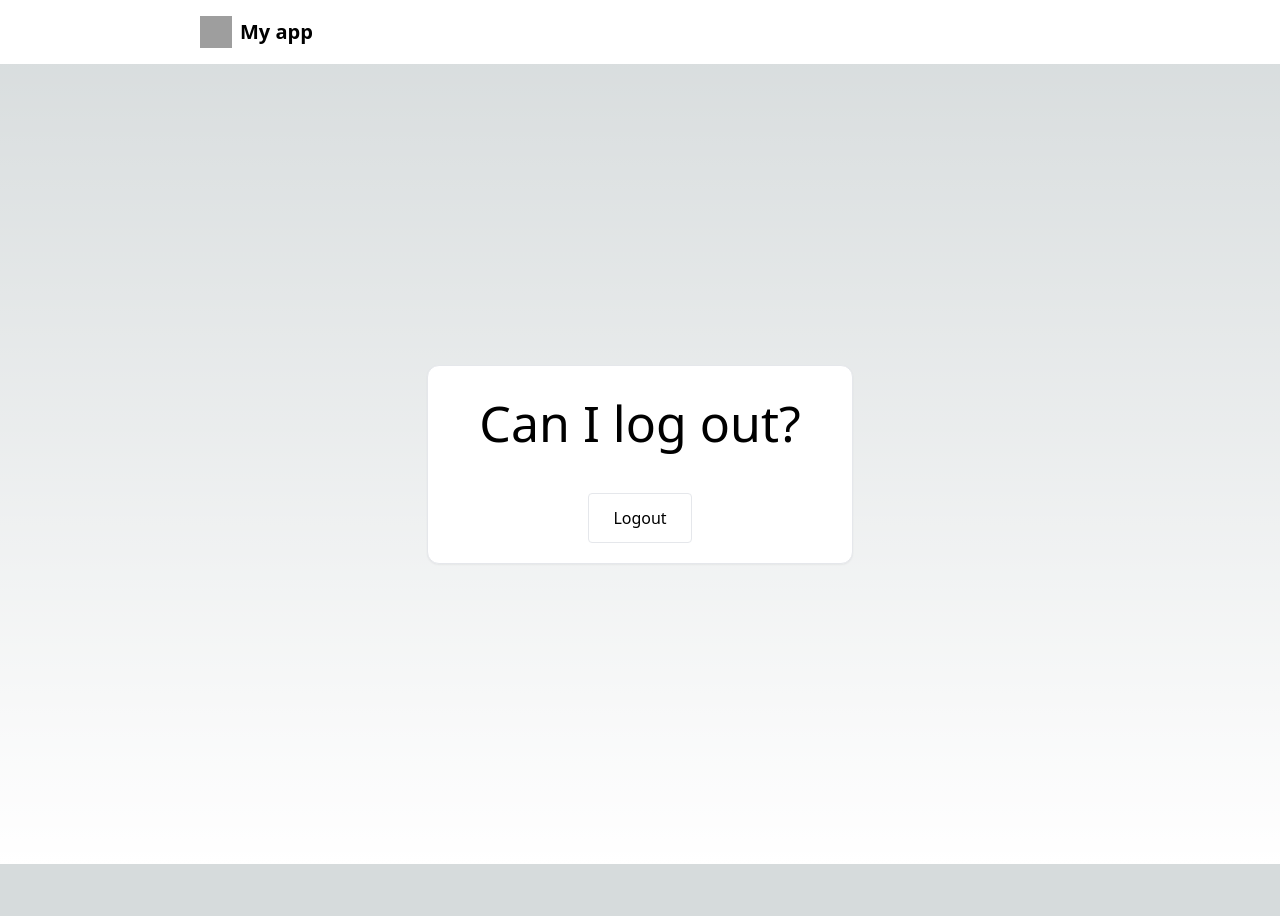
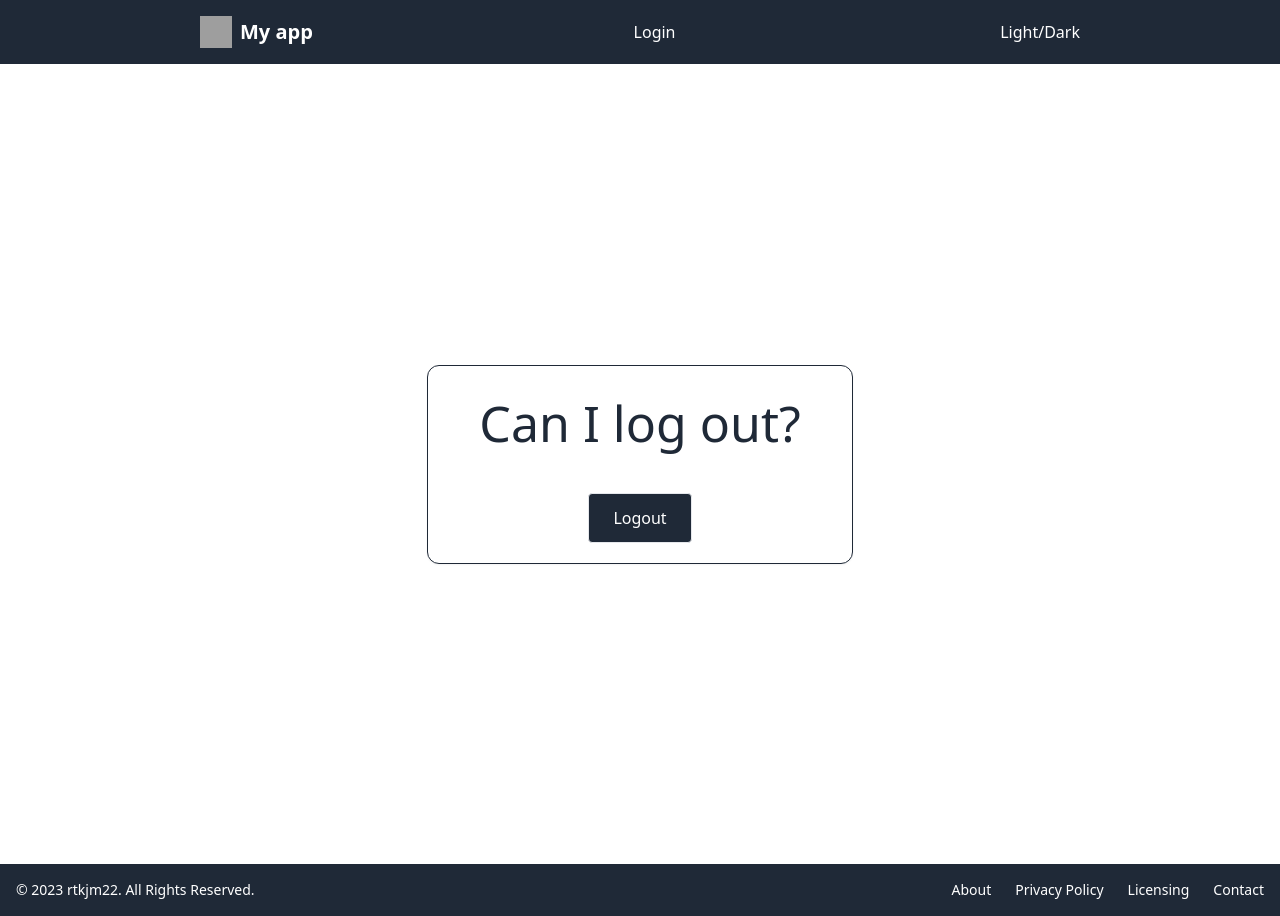
Before and after one commit to rtkjm22/mySlotApp, a Next.js app: page /logout in a window 1280 px wide. Before the commit the page ends 864 px from the top, so only its background shows below. Built offline with nearby package versions, Linux system fonts and the light colour scheme; grey boxes are pictures that could not be loaded.

Commit message:
ADD:ダーク（ホワイト）モードの追加

```diff
--- a/src/components/Molecules/Reel.tsx
+++ b/src/components/Molecules/Reel.tsx
@@ -25,7 +25,7 @@ const Reel = ({ position, active, reelArr, resultArr }: Reel) => {
   }
 
   return (
-    <div className="w-full h-[600px] bg-white transition-all overflow-hidden">
+    <div className="w-full h-[600px] bg-gray-800 transition-all overflow-hidden dark:bg-white">
       {/* リール目 */}
       <div
         className={`transition-all duration-300 ${
--- a/src/layouts/MainLayout.tsx
+++ b/src/layouts/MainLayout.tsx
@@ -1,6 +1,6 @@
 import Image from 'next/image'
 import Link from 'next/link'
-import React from 'react'
+import React, { useEffect } from 'react'
 import { selectUserInfo } from '@/stores/slice/userSlice'
 import { UserInfo } from '@/types/store/user/user'
 import { selectIsLogin } from '@/stores/slice/authSlice'
@@ -13,11 +13,34 @@ const MainLayout: React.FC<MainLayoutProps> = ({ children }) => {
   const isLogin = useSelector(selectIsLogin)
   const userInfo: UserInfo = useSelector(selectUserInfo)
 
+  const toggleDarkMode = () => {
+      // htmlタグにdarkクラスが含まれているかどうか
+    if (document.documentElement.classList.contains('dark')) {
+        document.documentElement.classList.remove('dark')
+        localStorage.theme = 'light'
+    } else {
+      document.documentElement.classList.add('dark')
+      localStorage.theme = 'dark'
+    }
+  }
+
+  const initDarkMode = () => {
+    if (localStorage.theme === 'dark' || (!('theme' in localStorage) && window.matchMedia('(prefers-color-scheme: dark)').matches)) {
+      document.documentElement.classList.add('dark')
+    } else {
+      document.documentElement.classList.remove('dark')
+    }
+  }
+
+  useEffect(() => {
+    initDarkMode()
+  }, [])
+
   return (
     <>
       {/* 共通のヘッダーコンポーネント */}
       <header>
-        <nav className="bg-white border-gray-200 py-3 px-[200px] dark:bg-gray-800">
+        <nav className="bg-gray-800 border-gray-200 py-3 px-[200px] dark:bg-white">
           <div className="flex justify-between items-center">
             <Link href="/" className="flex items-center gap-2">
               <Image
@@ -27,7 +50,7 @@ const MainLayout: React.FC<MainLayoutProps> = ({ children }) => {
                 className="block w-8 h-8 object-cover"
                 alt=""
               />
-              <span className="self-center text-xl font-semibold whitespace-nowrap dark:text-white">
+              <span className="self-center text-xl font-semibold whitespace-nowrap text-white dark:text-gray-800">
                 My app
               </span>
             </Link>
@@ -35,7 +58,7 @@ const MainLayout: React.FC<MainLayoutProps> = ({ children }) => {
             <div className={`${isLogin ? 'hidden' : 'flex'} items-center`}>
               <Link
                 href="/login"
-                className="block py-2 mr-4 pl-3 text-white rounded bg-primary-700 lg:bg-transparent lg:text-primary-700 dark:text-white"
+                className="block py-2 mr-4 pl-3  rounded bg-primary-700 lg:bg-transparent lg:text-primary-700 text-white dark:text-gray-800"
               >
                 Login
               </Link>
@@ -46,7 +69,7 @@ const MainLayout: React.FC<MainLayoutProps> = ({ children }) => {
                 <li>
                   <Link
                     href="/"
-                    className="block py-2 mr-4 pl-3 text-white rounded bg-primary-700 lg:bg-transparent lg:text-primary-700 dark:text-white"
+                    className="block py-2 mr-4 pl-3 rounded bg-primary-700 lg:bg-transparent lg:text-primary-700 text-white dark:text-gray-800"
                   >
                     Home
                   </Link>
@@ -54,7 +77,7 @@ const MainLayout: React.FC<MainLayoutProps> = ({ children }) => {
                 <li>
                   <Link
                     href={`/users/${userInfo.user_id}`}
-                    className="block py-2 mr-4 pl-3 text-gray-700 border-b border-gray-100 hover:bg-gray-50 lg:hover:bg-transparent lg:border-0 lg:hover:text-primary-700 lg:p-0 dark:text-gray-400 lg:dark:hover:text-white dark:hover:bg-gray-700 dark:hover:text-white lg:dark:hover:bg-transparent dark:border-gray-700"
+                    className="block py-2 mr-4 pl-3 border-b border-gray-100 hover:bg-gray-50 lg:hover:bg-transparent lg:border-0 lg:hover:text-primary-700 lg:p-0 dark:hover:bg-gray-700 text-white dark:text-gray-800 lg:dark:hover:bg-transparent dark:border-gray-700"
                   >
                     Profiles
                   </Link>
@@ -62,22 +85,56 @@ const MainLayout: React.FC<MainLayoutProps> = ({ children }) => {
                 <li>
                   <Link
                     href="/logout"
-                    className="block py-2 mr-4 pl-3 text-gray-700 border-b border-gray-100 hover:bg-gray-50 lg:hover:bg-transparent lg:border-0 lg:hover:text-primary-700 lg:p-0 dark:text-gray-400 lg:dark:hover:text-white dark:hover:bg-gray-700 dark:hover:text-white lg:dark:hover:bg-transparent dark:border-gray-700"
+                    className="block py-2 mr-4 pl-3 border-b border-gray-100 hover:bg-gray-50 lg:hover:bg-transparent lg:border-0 lg:hover:text-primary-700 lg:p-0 text-white dark:text-gray-800 lg:dark:hover:text-white dark:hover:bg-gray-700 dark:hover:text-white lg:dark:hover:bg-transparent dark:border-gray-700"
                   >
                     Logout
                   </Link>
                 </li>
               </ul>
             </div>
+
+            <button className='text-white dark:text-gray-800' onClick={() => toggleDarkMode()}>Light/Dark</button>
           </div>
         </nav>
       </header>
 
       {/* ページのコンテンツ */}
-      <main>{children}</main>
+      <main className="bg-white dark:bg-gray-900">{children}</main>
 
       {/* 共通のフッターコンポーネント */}
-      <footer>{/* フッターの内容 */}</footer>
+      <footer className="bg-gray-800 dark:bg-white">
+        <div className="w-full mx-auto max-w-screen-xl p-4 md:flex md:items-center md:justify-between">
+          <span className="text-sm text-white sm:text-center dark:text-gray-800">
+            © 2023{' '}
+            <Link href="https://github.com/rtkjm22/" className="hover:underline">
+              rtkjm22
+            </Link>
+            . All Rights Reserved.
+          </span>
+          <ul className="flex flex-wrap items-center mt-3 text-sm font-medium text-white dark:text-gray-800 sm:mt-0">
+            <li>
+              <Link href="#" className="mr-4 hover:underline md:mr-6 text-white dark:text-gray-800">
+                About
+              </Link>
+            </li>
+            <li>
+              <Link href="#" className="mr-4 hover:underline md:mr-6 text-white dark:text-gray-800">
+                Privacy Policy
+              </Link>
+            </li>
+            <li>
+              <Link href="#" className="mr-4 hover:underline md:mr-6 text-white dark:text-gray-800">
+                Licensing
+              </Link>
+            </li>
+            <li>
+              <Link href="#" className="hover:underline">
+                Contact
+              </Link>
+            </li>
+          </ul>
+        </div>
+      </footer>
     </>
   )
 }
--- a/src/pages/index.tsx
+++ b/src/pages/index.tsx
@@ -64,16 +64,16 @@ export default function Home() {
     }
   }
   return (
-    <main className={`h-[100vh] flex flex-col justify-center items-center`}>
+    <div className={`h-[100vh] flex flex-col justify-center items-center`}>
       <div className="w-[900px]">
         <div className="w-full grid grid-cols-3 gap-4">
           <Reels active={active} resultArr={resultArr} />
         </div>
 
-        <button className="px-4 py-2 bg-white text-black" onClick={sttSlot}>
+        <button className="px-4 py-2 text-white bg-gray-800 dark:bg-white dark:text-gray-800" onClick={sttSlot}>
           click:{active ? 'true' : 'false'}
         </button>
       </div>
-    </main>
+    </div>
   )
 }
--- a/src/pages/logout.tsx
+++ b/src/pages/logout.tsx
@@ -15,10 +15,17 @@ function Logout() {
   return (
     <>
       <div className="h-screen flex justify-center items-center">
-        <div className="w-1/3 bg-white border border-gray-200 rounded-xl shadow-sm dark:bg-gray-800 dark:border-gray-700">
+        <div className="w-1/3 border border-gray-800 bg-white rounded-xl shadow-sm dark:border-white dark:bg-gray-800">
           <div className="p-5 text-center">
-            <h2 className='text-[50px] mb-8'>Can I log out?</h2>
-            <button onClick={handleLogout} className=' border border-gray-200 rounded px-6 py-3 hover:text-gray-800 hover:bg-white transition-all'>Logout</button>
+            <h2 className="text-[50px] mb-8 text-gray-800 dark:text-white">
+              Can I log out?
+            </h2>
+            <button
+              onClick={handleLogout}
+              className="border rounded px-6 py-3 bg-gray-800 dark:bg-white hover:bg-white dark:hover:bg-gray-800 text-white dark:text-gray-800 hover:text-gray-800 dark:hover:text-white hover:border-gray-800  dark:hover:border-white transition-all"
+            >
+              Logout
+            </button>
           </div>
         </div>
       </div>
--- a/src/pages/users/[user].tsx
+++ b/src/pages/users/[user].tsx
@@ -33,11 +33,11 @@ function UserDetail() {
 
   return (
     <>
-      <div className="bg-black">
+      <div className="bg-white dark:bg-gray-900">
         <div className="container mx-auto py-20">
           <div className="md:flex no-wrap md:-mx-2 ">
             <div className="w-full md:w-3/12 md:mx-2">
-              <div className="bg-white p-3 border-t-4 border-green-400">
+              <div className="bg-gray-900 dark:bg-white p-3 border-t-4 border-green-400 mb-4">
                 <div className="image overflow-hidden">
                   <Image
                     className="h-auto w-full mx-auto"
@@ -47,18 +47,18 @@ function UserDetail() {
                     alt=""
                   />
                 </div>
-                <h1 className="text-gray-900 font-bold text-xl leading-8 my-1">
+                <h1 className="text-white dark:text-gray-900  font-bold text-xl leading-8 my-1">
                   Jane Doe
                 </h1>
-                <h3 className="text-gray-600 font-lg text-semibold leading-6">
+                <h3 className="text-white dark:text-gray-900 font-lg text-semibold leading-6">
                   Owner at Her Company Inc.
                 </h3>
-                <p className="text-sm text-gray-500 hover:text-gray-600 leading-6">
+                <p className="text-sm text-white dark:text-gray-900 hover:text-gray-900 leading-6">
                   Lorem ipsum dolor sit amet consectetur adipisicing elit.
                   Reprehenderit, eligendi dolorum sequi illum qui unde
                   aspernatur non deserunt
                 </p>
-                <ul className="bg-gray-100 text-gray-600 hover:text-gray-700 hover:shadow py-2 px-3 mt-3 divide-y rounded shadow-sm">
+                <ul className="bg-white dark:bg-gray-900 text-gray-900 dark:text-white hover:text-white hover:shadow py-2 px-3 mt-3 divide-y rounded shadow-sm">
                   <li className="flex items-center py-3">
                     <span>Status</span>
                     <span className="ml-auto">
@@ -73,9 +73,8 @@ function UserDetail() {
                   </li>
                 </ul>
               </div>
-              <div className="my-4"></div>
-              <div className="bg-white p-3 hover:shadow">
-                <div className="flex items-center space-x-3 font-semibold text-gray-900 text-xl leading-8">
+              <div className="bg-gray-900 dark:bg-white p-3 hover:shadow">
+                <div className="flex items-center space-x-3 font-semibold text-white dark:text-gray-900 text-xl leading-8">
                   <span className="text-green-500">
                     <svg
                       className="h-5 fill-current"
@@ -98,7 +97,7 @@ function UserDetail() {
                       width={500}
                       alt=""
                     />
-                    <a href="#" className="text-main-color">
+                    <a href="#" className="text-white dark:text-gray-900">
                       Kojstantin
                     </a>
                   </div>
@@ -110,7 +109,7 @@ function UserDetail() {
                       width={500}
                       alt=""
                     />
-                    <a href="#" className="text-main-color">
+                    <a href="#" className="text-white dark:text-gray-900">
                       James
                     </a>
                   </div>
@@ -122,7 +121,7 @@ function UserDetail() {
                       width={500}
                       alt=""
                     />
-                    <a href="#" className="text-main-color">
+                    <a href="#" className="text-white dark:text-gray-900">
                       Natie
                     </a>
                   </div>
@@ -134,15 +133,17 @@ function UserDetail() {
                       width={500}
                       alt=""
                     />
-                    <a href="#" className="text-main-color">
+                    <a href="#" className="text-white dark:text-gray-900">
                       Casey
                     </a>
                   </div>
                 </div>
               </div>
             </div>
+
+
             <div className="w-full md:w-9/12 mx-2 h-64">
-              <div className="bg-white p-3 shadow-sm rounded-sm mb-4">
+              <div className="bg-gray-900 dark:bg-white p-3 shadow-sm rounded-sm mb-4">
                 <div className="flex items-center space-x-2 font-semibold text-gray-900 leading-8">
                   <span className="text-green-500">
                     <svg
@@ -155,19 +156,19 @@ function UserDetail() {
                       <path d="M16 7a4 4 0 11-8 0 4 4 0 018 0zM12 14a7 7 0 00-7 7h14a7 7 0 00-7-7z" />
                     </svg>
                   </span>
-                  <span className="tracking-wide">About</span>
+                  <span className="tracking-wide text-white dark:text-gray-900">About</span>
                 </div>
                 <div className="text-gray-700">
                   <div className="grid md:grid-cols-2 text-sm">
-                    <div className="grid grid-cols-2">
+                    <div className="grid grid-cols-2 text-white dark:text-gray-900">
                       <div className="px-4 py-2 font-semibold">ID</div>
                       <div className="px-4 py-2">{+userInfo.user_id}</div>
                     </div>
-                    <div className="grid grid-cols-2">
+                    <div className="grid grid-cols-2 text-white dark:text-gray-900">
                       <div className="px-4 py-2 font-semibold">Name</div>
                       <div className="px-4 py-2">{userInfo.name}</div>
                     </div>
-                    <div className="grid grid-cols-2">
+                    <div className="grid grid-cols-2 text-white dark:text-gray-900">
                       <div className="px-4 py-2 font-semibold">Email</div>
                       <div className="px-4 py-2">{userInfo.email}</div>
                     </div>
@@ -178,7 +179,7 @@ function UserDetail() {
                 </button>
               </div>
 
-              <div className="bg-white p-3 shadow-sm rounded-sm">
+              <div className="bg-gray-900 dark:bg-white p-3 shadow-sm rounded-sm">
                 <div className="grid grid-cols-2">
                   <div>
                     <div className="flex items-center space-x-2 font-semibold text-gray-900 leading-8 mb-3">
@@ -193,14 +194,14 @@ function UserDetail() {
                           <path d="M9 12h6m-6 4h6m2 5H7a2 2 0 01-2-2V5a2 2 0 012-2h5.586a1 1 0 01.707.293l5.414 5.414a1 1 0 01.293.707V19a2 2 0 01-2 2z" />
                         </svg>
                       </span>
-                      <span className="tracking-wide">Experience</span>
+                      <span className="tracking-wide text-white dark:text-gray-900">Experience</span>
                     </div>
                     <ul className="list-inside space-y-2">
                       <li>
                         <div className="text-teal-600">
                           Owner at Her Company Inc.
                         </div>
-                        <div className="text-gray-500 text-xs">
+                        <div className="text-white dark:text-gray-900 text-xs">
                           March 2020 - Now
                         </div>
                       </li>
@@ -208,7 +209,7 @@ function UserDetail() {
                         <div className="text-teal-600">
                           Owner at Her Company Inc.
                         </div>
-                        <div className="text-gray-500 text-xs">
+                        <div className="text-white dark:text-gray-900 text-xs">
                           March 2020 - Now
                         </div>
                       </li>
@@ -216,7 +217,7 @@ function UserDetail() {
                         <div className="text-teal-600">
                           Owner at Her Company Inc.
                         </div>
-                        <div className="text-gray-500 text-xs">
+                        <div className="text-white dark:text-gray-900 text-xs">
                           March 2020 - Now
                         </div>
                       </li>
@@ -224,7 +225,7 @@ function UserDetail() {
                         <div className="text-teal-600">
                           Owner at Her Company Inc.
                         </div>
-                        <div className="text-gray-500 text-xs">
+                        <div className="text-white dark:text-gray-900 text-xs">
                           March 2020 - Now
                         </div>
                       </li>
@@ -248,14 +249,14 @@ function UserDetail() {
                           <path d="M12 14l9-5-9-5-9 5 9 5zm0 0l6.16-3.422a12.083 12.083 0 01.665 6.479A11.952 11.952 0 0012 20.055a11.952 11.952 0 00-6.824-2.998 12.078 12.078 0 01.665-6.479L12 14zm-4 6v-7.5l4-2.222" />
                         </svg>
                       </span>
-                      <span className="tracking-wide">Education</span>
+                      <span className="tracking-wide text-white dark:text-gray-900">Education</span>
                     </div>
                     <ul className="list-inside space-y-2">
                       <li>
                         <div className="text-teal-600">
                           Masters Degree in Oxford
                         </div>
-                        <div className="text-gray-500 text-xs">
+                        <div className="text-white dark:text-gray-900 text-xs">
                           March 2020 - Now
                         </div>
                       </li>
@@ -263,7 +264,7 @@ function UserDetail() {
                         <div className="text-teal-600">
                           Bachelors Degreen in LPU
                         </div>
-                        <div className="text-gray-500 text-xs">
+                        <div className="text-white dark:text-gray-900 text-xs">
                           March 2020 - Now
                         </div>
                       </li>
--- a/tailwind.config.js
+++ b/tailwind.config.js
@@ -1,6 +1,7 @@
 /** @type {import('tailwindcss').Config} */
 module.exports = {
   mode: "jit",
+  darkMode: 'class',
   content: [
     './src/pages/**/*.{js,ts,jsx,tsx}',
     './src/layouts/**/*.{js,ts,jsx,tsx}',
```
